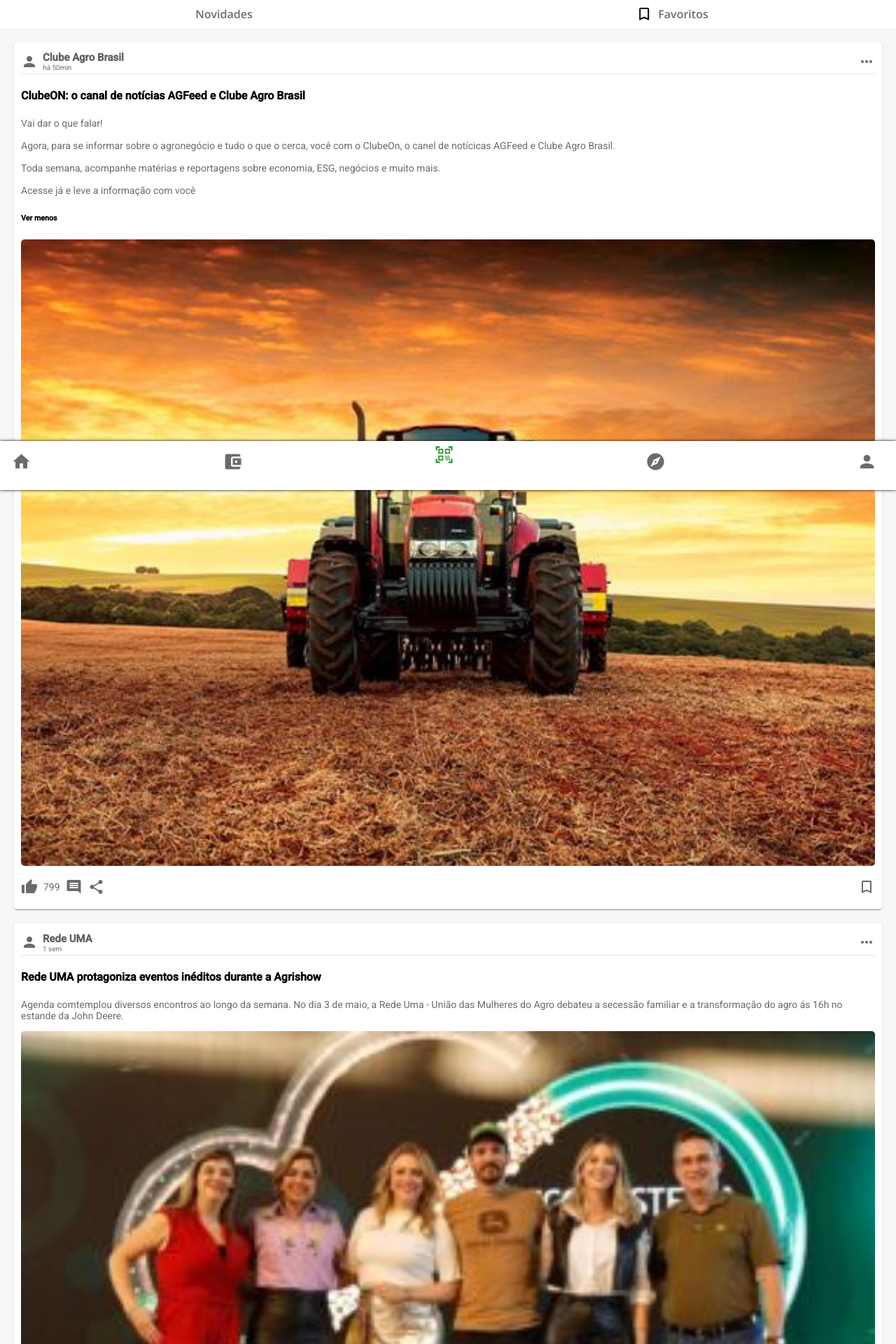
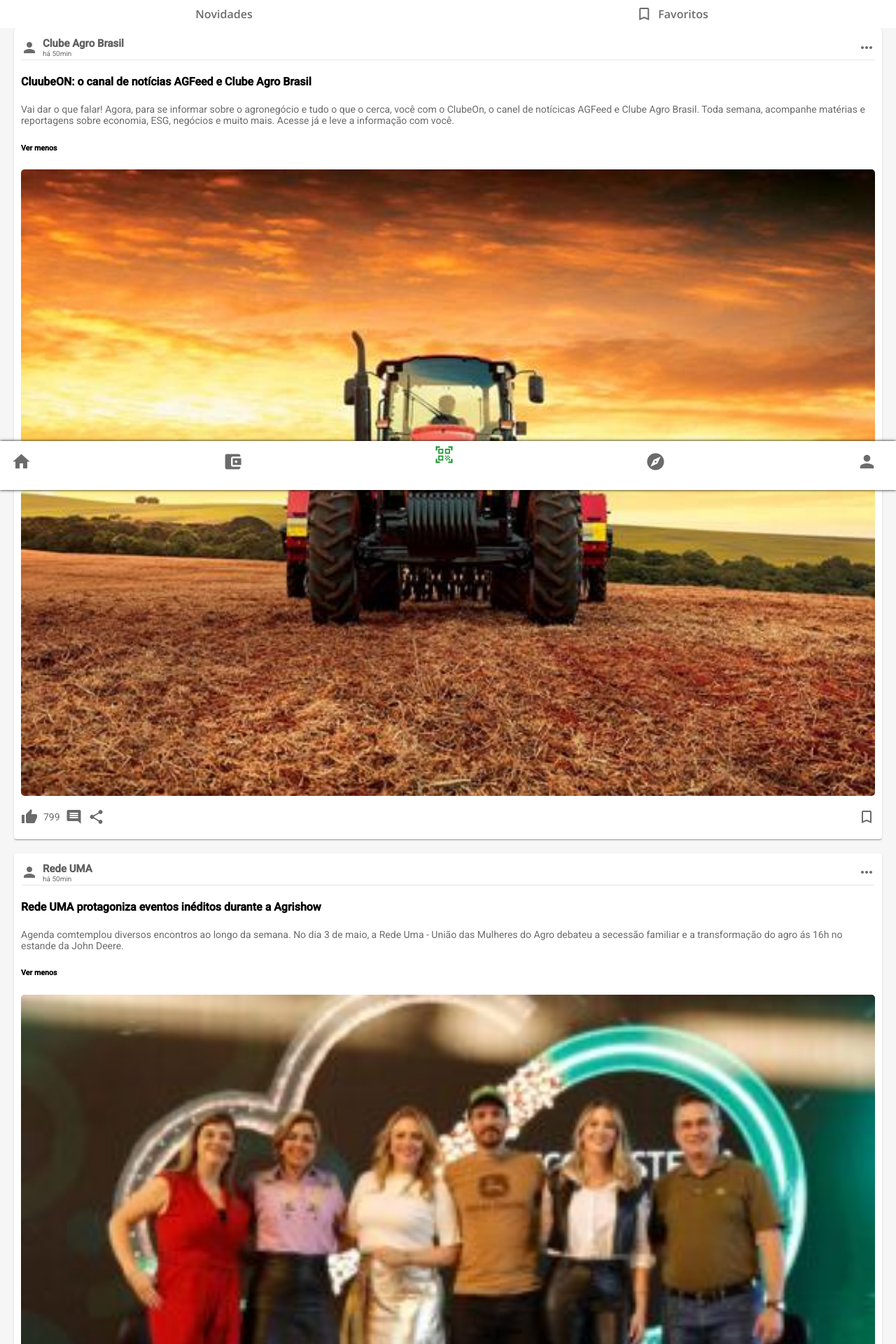
Before and after one commit to ElielElanoChavesSilva/ClubeAgro, an Angular app: page / in a window 1280 px wide. Shown: the part 100-2020 px from the top of the page at 70% size. Built offline with nearby package versions, Linux system fonts and the light colour scheme.

Commit message:
cards.ts

```diff
--- a/src/app/Template/header/header.component.css
+++ b/src/app/Template/header/header.component.css
@@ -1,8 +1,8 @@
 .header {
     position: fixed;
     top: 0;
+    height: 100px;
     z-index: 1000;
-    height: 100px;
     display: flex;
     justify-content: space-between;
     background: rgb(41,154,57);
@@ -33,7 +33,7 @@
 }
 
 .navigation {
-    position: fixed;
+    position: sticky;
     z-index: 999;
     top: 100px;
     height: 20px;
@@ -71,6 +71,10 @@
     color: rgb(107, 107, 107);
 }
 
+.favorite mat-icon {
+    color:  rgb(107, 107, 107);
+}
+
 .nav:hover {
     color: rgb(41,154,57);
     padding-top: 4px;
@@ -82,7 +86,3 @@
     padding-top: 4px;
     border-bottom: 4px solid rgb(41,154,57)!important;
 }
-
-.favorite mat-icon {
-    background-color: transparent;
-}
--- a/src/app/Template/header/header.component.html
+++ b/src/app/Template/header/header.component.html
@@ -1,6 +1,6 @@
 <mat-toolbar class="header">
     <div class="person">
-        <img src="./../../../assets/img/perfil.jpg" alt="">
+        <img src="../../../assets/img/perfil.jpg" alt="">
         <p>Bem-vindo,<br><strong>Produtor Rural</strong></p>
     </div>
     <mat-icon>search</mat-icon>
--- /dev/null
+++ b/src/app/cards.ts
@@ -0,0 +1,21 @@
+export const CARDS =
+[
+    {
+        Nome: 'Clube Agro Brasil',
+        Titulo: 'CluubeON: o canal de notícias AGFeed e Clube Agro Brasil',
+        Texto: 'Vai dar o que falar! Agora, para se informar sobre o agronegócio e tudo o que o cerca, você com o ClubeOn, o canel de notícicas AGFeed e Clube Agro Brasil. Toda semana, acompanhe matérias e reportagens sobre economia, ESG, negócios e muito mais. Acesse já e leve a informação com você.',
+        Imagem: "./../assets/img/trator.jpg"
+    },
+    {
+        Nome: 'Rede UMA',
+        Titulo: 'Rede UMA protagoniza eventos inéditos durante a Agrishow',
+        Texto: 'Agenda comtemplou diversos encontros ao longo da semana. No dia 3 de maio, a Rede Uma - União das Mulheres do Agro debateu a secessão familiar e a transformação do agro ás 16h no estande da John Deere.',
+        Imagem: "./../assets/img/UMA.jpg"
+    },
+    {
+        Nome: 'Brevant sementes',
+        Titulo: 'Mulheres do agro protagonizam eventos inéditos durante a Agrishow',
+        Texto: 'Agenda contempla diversos encontros ao longo da semana. No dia 3 de maio, a Rede UMA - União das Mulheres do Agro promete grande surpresa às 16h no estande da John Deere.',
+        Imagem: "./../assets/img/mulheresAgro.jpg"
+    }
+]
--- a/src/app/components/nav/nav.component.css
+++ b/src/app/components/nav/nav.component.css
@@ -26,13 +26,13 @@
     border-bottom: 0.1px solid rgb(230, 230, 230);
 }
 
-.poster .perfil {
+.poster .person {
     display: flex;
     align-items: center;
     gap: 7px
 }
 
-.poster .perfil > p {
+.poster .person > p {
     font-size: 10px !important;
     color: rgb(107, 107, 107);
 }
@@ -78,12 +78,3 @@
     transform: scale(1.1);
     transition: calc(0.5s);
 }
-
-.first {
-    margin-top: 160px;
-}
-
-.end {
-    margin-top: 120px;
-    bottom: 100px;
-}
--- a/src/app/components/nav/nav.component.html
+++ b/src/app/components/nav/nav.component.html
@@ -1,22 +1,18 @@
-<mat-card class="container first" >
+<mat-card class="container" *ngFor="let card of cards" >
     <div class="poster" mat-elevation="8">
-        <div class="perfil">
+        <div class="person">
             <mat-icon>person</mat-icon>
-            <p><strong>Clube Agro Brasil</strong><br>há 50min</p>
+            <p><strong>{{ card.Nome }}</strong><br>há 50min</p>
         </div>
         <mat-icon>more_horiz</mat-icon>
     </div>
 
     <div class="content">
-        <h4>ClubeON: o canal de notícias AGFeed e Clube Agro Brasil</h4>
-        <p>Vai dar o que falar! <br><br>
-            Agora, para se informar sobre o agronegócio e tudo o que o cerca, você com o ClubeOn, o canel de notícicas AGFeed e Clube Agro Brasil.<br><br>
-            Toda semana, acompanhe matérias e reportagens sobre economia, ESG, negócios e muito mais.<br><br>
-            Acesse já e leve a informação com você
-        </p>
+        <h4>{{ card.Titulo }}</h4>
+        <p>{{ card.Texto }}</p>
         <a href="mailto:www.agfee.com.br"></a>
         <h6>Ver menos</h6>
-        <img src="./../../../assets/img/trator.jpg" alt="">
+        <img [src]="card.Imagem" alt="">
     </div>
 
     <div class="reaction">
@@ -29,56 +25,3 @@
         <mat-icon [class.bookmark]="teste" (click)="toggleIcon()">{{ iconName }}</mat-icon>
     </div>
 </mat-card>
-
-<mat-card class="container">
-    <div class="poster">
-        <div class="perfil">
-            <mat-icon>person</mat-icon>
-            <p><strong>Rede UMA</strong><br>1 sem</p>
-        </div>
-        <mat-icon>more_horiz</mat-icon>
-    </div>
-
-    <div class="content">
-        <h4>Rede UMA protagoniza eventos inéditos durante a Agrishow</h4>
-        <p>Agenda comtemplou diversos encontros ao longo da semana. No dia 3 de maio, a Rede Uma - União das Mulheres do Agro debateu a secessão familiar e a transformação do agro ás 16h no estande da John Deere.</p>
-        <img src="./../../../assets/img/UMA.jpg" alt="">
-    </div>
-
-    <div class="reaction">
-        <div class="event">
-            <mat-icon [class.thumb]="verif" (click)="curtir()">thumb_up</mat-icon>
-            <p>{{ curtidas }}</p>
-            <mat-icon>comment</mat-icon>
-            <mat-icon>share</mat-icon>
-        </div>
-        <mat-icon [class.bookmark]="teste" (click)="toggleIcon()">{{ iconName }}</mat-icon>
-    </div>
-</mat-card>
-
-<mat-card class="container end">
-    <div class="poster">
-        <div class="perfil">
-            <mat-icon>person</mat-icon>
-            <p><strong>Brevant sementes</strong><br>1 dia</p>
-        </div>
-        <mat-icon>more_horiz</mat-icon>
-    </div>
-
-    <div class="content">
-        <h4>Mulheres do agro protagonizam eventos inéditos durante a Agrishow</h4>
-        <p>Agenda contempla diversos encontros ao longo da semana. No dia 3 de maio, a Rede UMA - União das Mulheres do Agro promete grande surpresa às 16h no estande da John Deere.</p>
-        <a href="mailto:www.agfee.com.br"></a>
-        <img src="./../../../assets/img/mulheresAgro.jpg" alt="">
-    </div>
-
-    <div class="reaction">
-        <div class="event">
-            <mat-icon [class.thumb]="verif" (click)="curtir()">thumb_up</mat-icon>
-            <p>{{ curtidas }}</p>
-            <mat-icon>comment</mat-icon>
-            <mat-icon>share</mat-icon>
-        </div>
-        <mat-icon [class.bookmark]="teste" (click)="toggleIcon()">{{ iconName }}</mat-icon>
-    </div>
-</mat-card>
--- a/src/app/components/nav/nav.component.ts
+++ b/src/app/components/nav/nav.component.ts
@@ -1,3 +1,4 @@
+import { CARDS } from './../../cards';
 import { Component } from '@angular/core';
 
 @Component({
@@ -6,10 +7,13 @@
   styleUrls: ['./nav.component.css']
 })
 export class NavComponent {
+
   curtidas: number = 799;
   verif: boolean = false;
   teste: boolean = false;
   iconName: string = 'bookmark_border'
+
+  cards = CARDS;
 
   curtir(): void {
     this.verif = !this.verif
@@ -22,6 +26,7 @@
 
   toggleIcon() {
     this.teste = !this.teste
+
     if(this.iconName === 'bookmark_border') {
       this.iconName = 'bookmark';
     } else {
```
